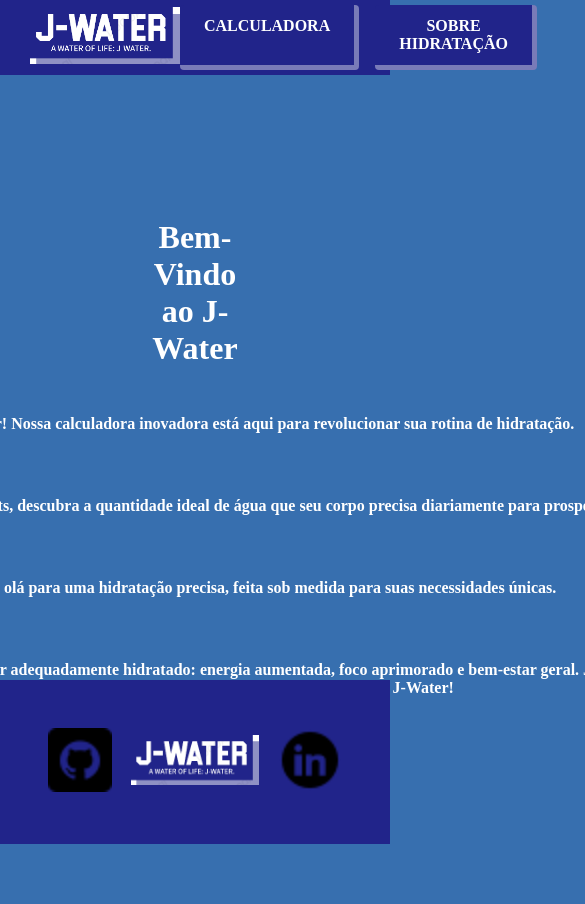
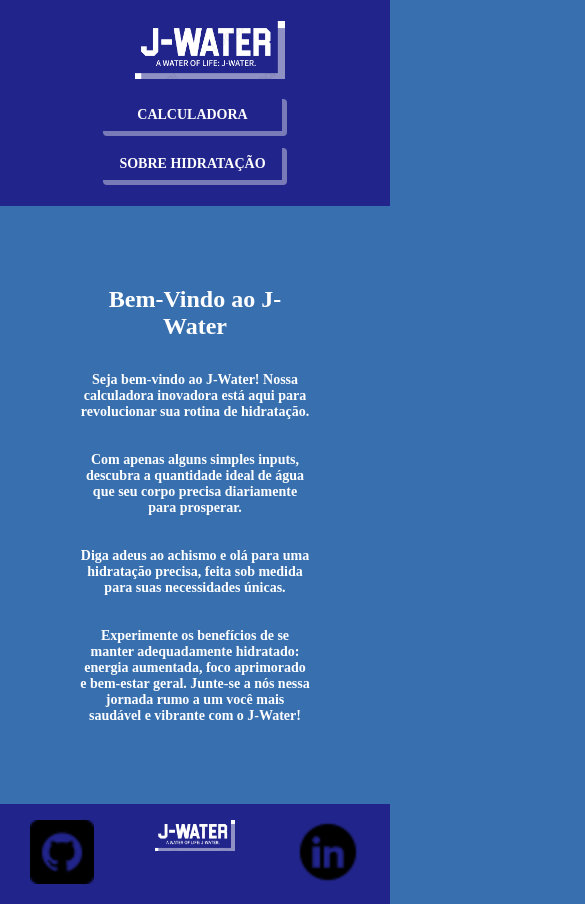
Before and after one commit to ohdoglas/j-water, a website: page j-water/src/index.html in a window 390 px wide. Shown: the top 904 px of the page, 585 px wide, since content can reach past the window. Before the commit the page ends 857 px from the top, so only its background shows below. Drawn offline with Linux system fonts and the light colour scheme; a web font is replaced by a local one.

Commit message:
update: responsive layout update, 768px, 480px

```diff
--- a/j-water/src/css/components/header.css
+++ b/j-water/src/css/components/header.css
@@ -5,6 +5,7 @@
 .main_header {
     padding: 5px;
     background-color: var(--detailColor);
+    width: 100%;
 }
 
 .header_nav {
@@ -54,3 +55,27 @@
     opacity: 0.8;
     transform: scale(1.1);
 }
+
+@media (max-width: 768px) {
+    .header_nav {
+        flex-direction: column;
+        gap: 16px;
+        padding: 16px;
+    }
+
+    .header_nav_buttons {
+        flex-direction: column;
+        gap: 12px;
+    }
+
+    .header_nav_logo {
+        width: 120px;
+    }
+}
+
+@media (max-width: 480px) {
+    .header_nav_buttons a {
+        padding: 8px 16px;
+        font-size: 14px;
+    }
+}
--- a/j-water/src/css/styles/index.css
+++ b/j-water/src/css/styles/index.css
@@ -3,6 +3,13 @@
 @import url(../variables.css);
 @import url(../../css/components/header.css);
 
+body {
+    overflow-y: hidden;
+}
+
+.main_content {
+    height: 100%;
+}
 
 .main_content div {
     display: flex;
@@ -12,7 +19,6 @@
     text-align: center;
 
     padding: 128px;
-
 }
 
 .main_content div h1 {
@@ -34,7 +40,8 @@
 
     padding: 48px;
     width: 100%;
-    position: fixed;
+    height: 100%;
+    /* position: fixed; */
     bottom: 0;
     left: 0;
     z-index: 1000;
@@ -44,12 +51,16 @@
     display: flex;
     justify-content: flex-end;
     align-items: center;
+
+    text-align: center;
 }
 
 .footer_icon_left {
     display: flex;
     justify-content: flex-start;
     align-items: center;
+
+    text-align: center;
 }
 
 .footer_icon_right a img {
@@ -80,6 +91,90 @@
     transition: transform 0.3s ease;
 }
 
+.footer_center {
+    display: flex;
+    flex-direction: column;
+    width: 128px;
+    justify-content: center;
+    align-items: center;
+    text-align: center;
+}
+
 .footer_center a img {
     width: 128px;
 }
+
+.footer_center a img:hover {
+    opacity: 0.8;
+    transition: opacity 0.3s ease;
+
+    transform: scale(1.1);
+    transition: transform 0.3s ease;
+}
+
+.repository_text {
+    padding: 8px;
+}
+
+@media (max-width: 768px) {
+    body {
+        overflow-y: visible;
+    }
+
+    .main_content div {
+        padding: 64px
+    }
+
+    .main_content div p {
+        padding: 16px;
+        width: auto;
+    }
+
+    .main_footer {
+        flex-direction: column;
+        gap: 16px;
+        padding: 24px;
+        height: 100px;
+        bottom: 0;
+        flex-wrap: wrap;
+    }
+
+    .footer_center a img {
+        width: 100px;
+    }
+
+    .repository_text {
+        display: none;
+    }
+}
+
+@media (max-width: 480px) {
+    body {
+        overflow-y: visible;
+    }
+
+    .main_content {
+        font-size: 24px;
+    }
+
+    .main_content div h1 {
+        font-size: 24px;
+    }
+
+    .main_content div p {
+        font-size: 14px;
+    }
+
+    .main_footer {
+        gap: 8px;
+        padding: 16px;
+    }
+
+    .footer_center a img {
+        width: 80px;
+    }
+
+    .repository_text {
+        display: none;
+    }
+}
--- a/j-water/src/css/styles/sobre.css
+++ b/j-water/src/css/styles/sobre.css
@@ -3,6 +3,10 @@
 @import url(../variables.css);
 @import url(../../css/components/header.css);
 
+
+.main_content {
+    padding: 16px;
+}
 
 .main_content div {
     display: flex;
@@ -10,6 +14,7 @@
     justify-content: center;
     align-items: center;
     text-align: center;
+    gap: 16px;
 }
 
 .main_content div h1 {
@@ -17,7 +22,25 @@
 }
 
 .main_content div p {
-    padding: 32px;
+    padding: 16px;
+    max-width: 100%;
+    width: 1000px;
+    line-height: 1.6;
+}
 
-    width: 1000px;
+@media (max-width: 768px) {
+    .main_content div p {
+        padding: 12px;
+        font-size: 16px;
+    }
 }
+
+@media (max-width: 480px) {
+    .main_content div {
+        gap: 12px;
+    }
+
+    .main_content div p {
+        font-size: 14px;
+    }
+}
--- a/j-water/src/index.html
+++ b/j-water/src/index.html
@@ -20,10 +20,10 @@
                 </header>
                 <div class="header_nav_buttons">
                     <a href="./pages/calculator.html">
-                            CALCULADORA
+                        CALCULADORA
                     </a>
                     <a href="./pages/sobre.html">
-                            SOBRE HIDRATAÇÃO
+                        SOBRE HIDRATAÇÃO
                     </a>
                 </div>
             </nav>
@@ -41,16 +41,19 @@
             <div class="footer_icon_left">
                 <a href="https://github.com/ohdoglas" target="_blank">
                     <img src="../src/assets/icons/github.png" alt="">
+                    <p class="repository_text">Creator GitHub</p>
                 </a>
             </div>
             <div class="footer_center">
-                <a href="../src/index.html">
+                <a href="https://github.com/ohdoglas/j-water" target="_blank">
                     <img src="../src/assets/logo/jwater.png" alt="j-water logo">
+                    <p class="repository_text">REPOSITORY</p>
                 </a>
             </div>
             <div class="footer_icon_right">
                 <a href="https://www.linkedin.com/in/douglasfnmorais/" target="_blank">
                     <img src="../src/assets/icons/linkedin.png" alt="">
+                    <p class="repository_text">Creator Linkedin</p>
                 </a>
             </div>
         </footer>
--- a/j-water/src/package.json
+++ b/j-water/src/package.json
@@ -4,8 +4,6 @@
   "description": "Calculadora para calculo de água necessária diária",
   "main": "index.js",
   "scripts": {
-    "start": "node dist/index.js",
-    "build": "tsc"
   },
   "keywords": [
     "jwater",
--- a/j-water/src/scripts/index.js
+++ b/j-water/src/scripts/index.js
@@ -1,17 +1,14 @@
 import WaterCalculator from "./models/waterCalculator.js";
-
 
 document.getElementById("activity_level_text").addEventListener("click", (event) => {
     event.preventDefault();
     showTips();
 })
 
-
 document.getElementById("jbutton").addEventListener("click", (event) => {
     event.preventDefault();
     jWater();
 });
-
 
 function jWater() {
     const formResult = document.getElementById("result_h1");
```
Also changed, not shown: j-water/src/css/styles/calculator.css (+64 -0 lines), j-water/src/pages/sobre.html (+2 -2 lines).
